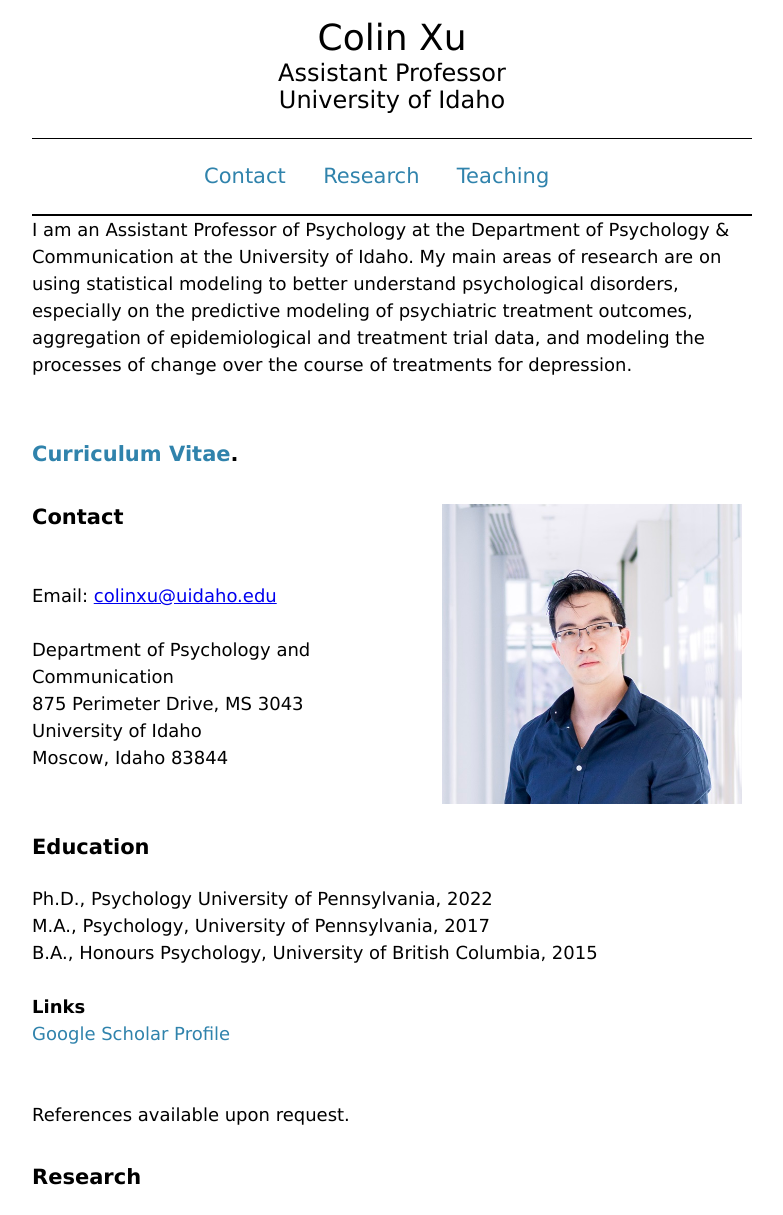
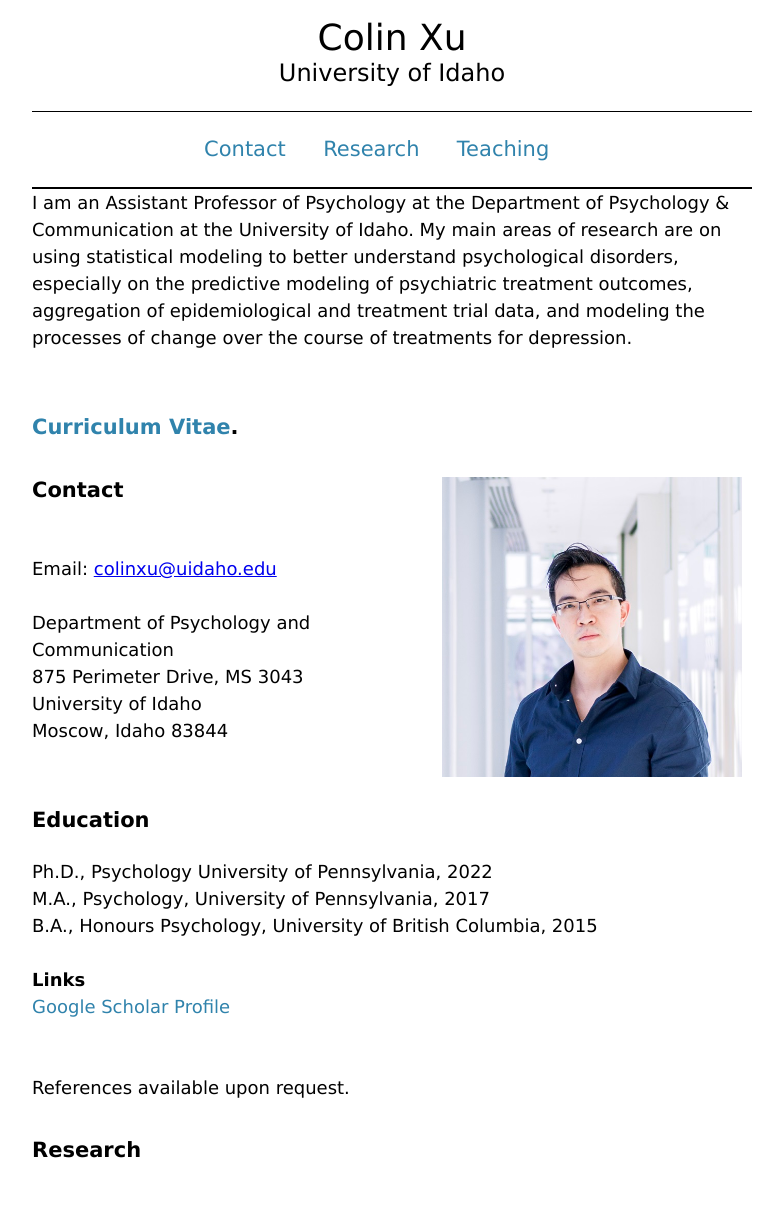
Before and after one commit to colinxu5/colinxu5.github.io, a Jekyll site: the page index.html, which Jekyll copies as it is, in a window 1280 px wide. Shown: the whole page, without its empty margins (248-1031 px from the left). Built offline with Jekyll 4.4.1, drawn with Linux system fonts in a browser that asks for light colours; after the commit the page ends 1188 px from its top, so only the background shows below that.

Commit message:
Update index.html

```diff
--- a/index.html
+++ b/index.html
@@ -15,7 +15,7 @@
         </div>
         <div style="line-height:50%"><br></div>
 	    <div style='text-align:center;font-size:24px;margin-bottom:24px;'>
-		Assistant Professor     <br>
+		<!-- Assistant Professor     <br> -->
 		University of Idaho
 
  </div> <div style='height:1px;width:100%;background:black;margin-top:24px;margin-bottom:24px;'></div>
```
